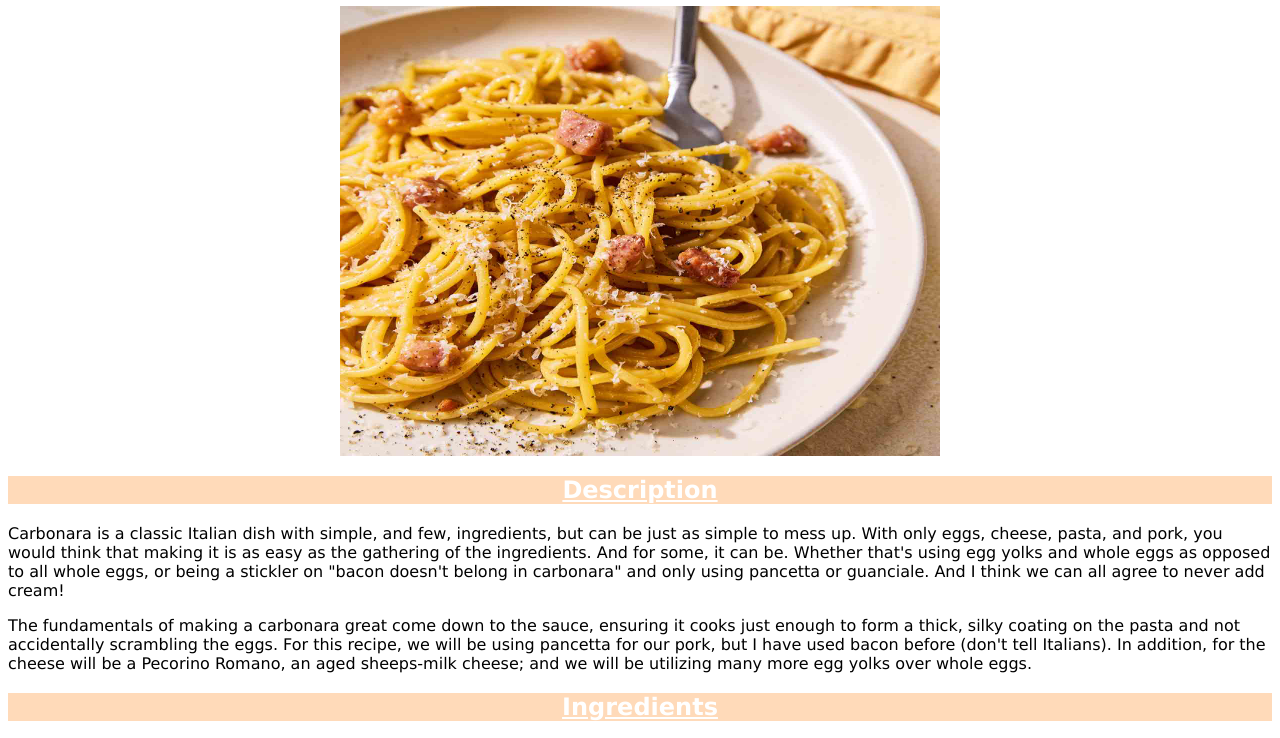
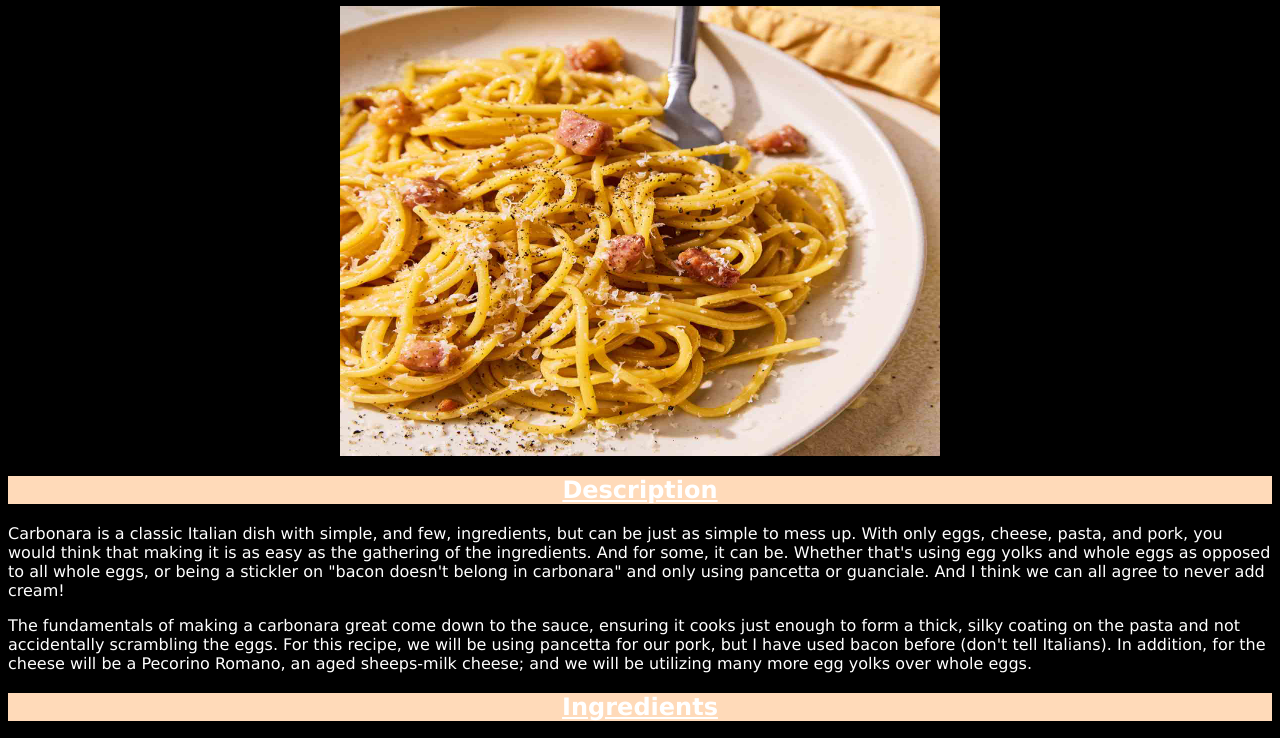
Before and after one commit to dookkorb93/odin-recipes, a plain HTML site: page recipes/carbonara.html in a window 1280 px wide. Shown: the part 75-813 px from the top of the page. Drawn offline with Linux system fonts and the light colour scheme.

Commit message:
Add class to body of carbonara file

```diff
--- a/recipes/carbonara.html
+++ b/recipes/carbonara.html
@@ -5,7 +5,7 @@
         <title>Carbonara</title>
         <link rel="stylesheet" href="../styles.css">
     </head>
-    <body>
+    <body div class="one">
         <h1>Carbonara</h1>
         <img src="../images/carbonara.jpg" alt="Spaghetti Carbonara" height="450" width="600">
         <h2>Description</h2>
```
